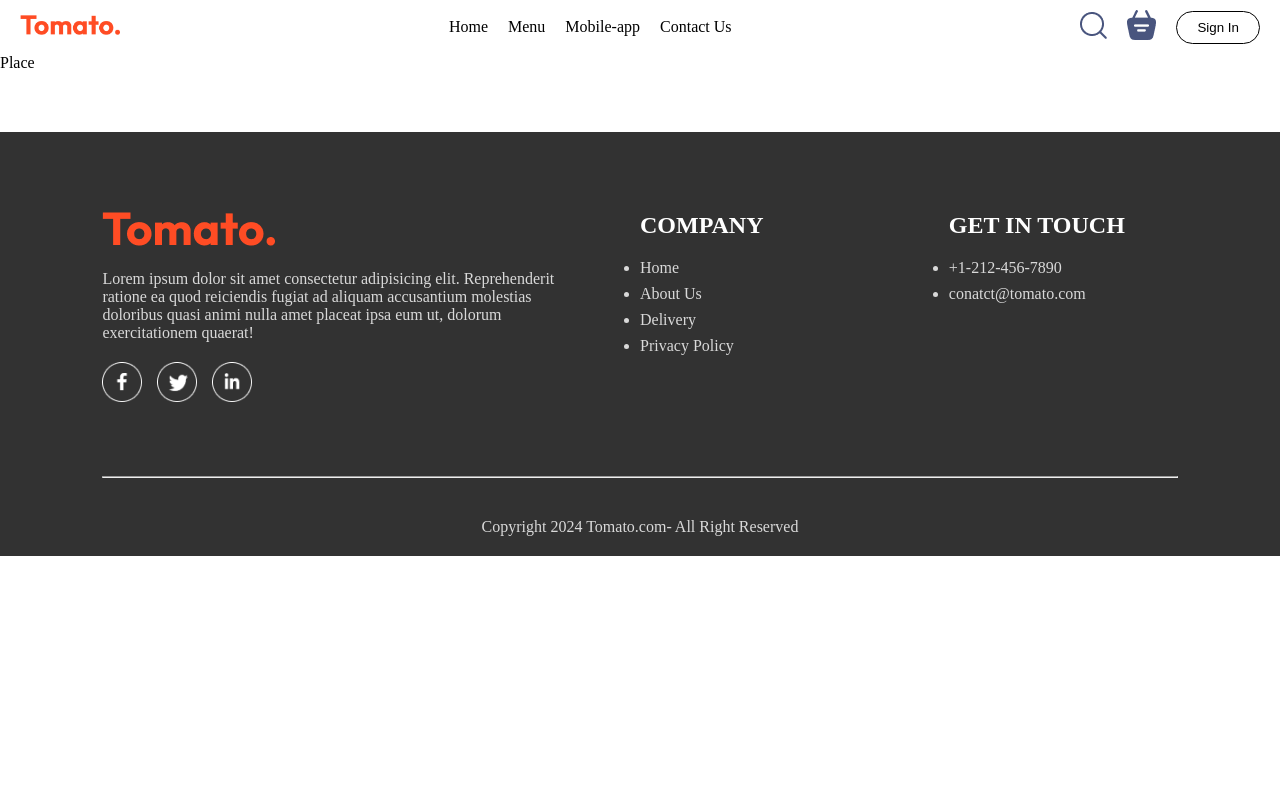
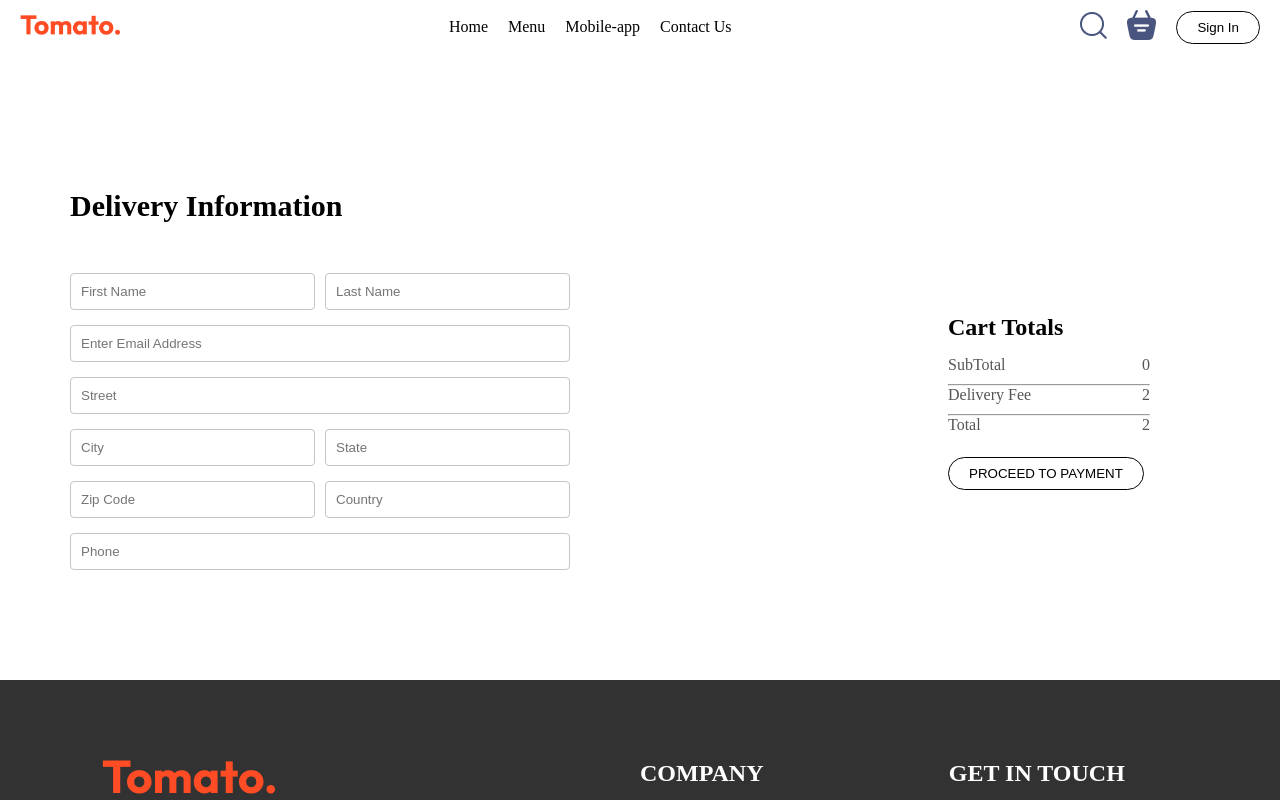
Before and after one commit to HARSH048/Food-Delivery, a React (Vite) app: page /place-order in a window 1280 px wide. Shown: the top 800 px of the page. Built offline with nearby package versions, Linux system fonts and the light colour scheme.

Commit message:
add order page functionality

```diff
--- a/src/pages/Cart/Cart.jsx
+++ b/src/pages/Cart/Cart.jsx
@@ -1,10 +1,13 @@
 import React, { useContext, useEffect, useState } from "react";
 import "./Cart.css";
 import { StoreContext } from "../../context/StoreContext";
+import { useNavigate } from "react-router-dom";
 
 function Cart() {
   const { cartItem, food_list, setCartItem, totalAmount } = useContext(StoreContext);
   const [fixedAmount,setFixedAmount] = useState(0);
+
+  const navigate = useNavigate();
 
   useEffect(()=>{
     setFixedAmount(totalAmount+2);
@@ -85,7 +88,7 @@
                   <p>{fixedAmount}</p>
                 </div>
               </div>
-              <button>PROCEED TO CHECKOUT</button>
+              <button onClick={()=>navigate('/place-order')}>PROCEED TO CHECKOUT</button>
             </div>
            <div className="cart-promocode">
             <div>
--- a/src/pages/PlaceOrder/PlaceOrder.css
+++ b/src/pages/PlaceOrder/PlaceOrder.css
@@ -0,0 +1,62 @@
+.place-order {
+    display: flex;
+    align-items: center;
+    justify-content: space-between;
+    gap: 50px;
+    margin-top: 100px;
+}
+
+.place-order-left {
+    width: 100%;
+    max-width: max(30%,500px);
+    margin-left: 70px;
+}
+
+.place-order-left .title {
+    font-size: 30px;
+    font-weight: 600;
+    margin-bottom: 50px;
+}
+
+.place-order-left input {
+    margin-bottom: 15px;
+    width: 100%;
+    padding: 10px;
+    border: 1px solid #c5c5c5;
+    border-radius: 4px;
+    outline-color: tomato;
+}
+
+.place-order-left .multi-fields {
+    display: flex;
+    gap: 10px;
+}
+
+.place-order-right {
+    width: 100%;
+    max-width: max(40%,500px);
+}
+
+.place-order .cart-totals {
+    margin-top: 30px;
+    margin-left: 50px;
+}
+
+  .cart-total-details {
+    display: flex;
+    justify-content: space-between;
+    margin-bottom: 10px; /* Reduce margin to decrease space between cart total items */
+  }
+
+
+.cart-totals {
+    padding: 130px; /* Reduce padding to decrease space taken by the cart totals */
+  }
+
+  .cart-totals h2 {
+    margin-bottom: 15px;
+  }
+
+  .cart-totals button {
+    margin-top: 13px;
+  }
--- a/src/pages/PlaceOrder/PlaceOrder.jsx
+++ b/src/pages/PlaceOrder/PlaceOrder.jsx
@@ -1,12 +1,62 @@
 import React from 'react'
 import './PlaceOrder.css'
+import { useContext,useState,useEffect } from 'react';
+import { StoreContext } from "../../context/StoreContext";
 
 function PlaceOrder() {
+  const { totalAmount } = useContext(StoreContext);
+  const [fixedAmount,setFixedAmount] = useState(0);
+
+  useEffect(()=>{
+    setFixedAmount(totalAmount+2);
+  },[totalAmount])
+
   return (
-    <div>
-      Place
-    </div>
-  )
+    <form className="place-order">
+      <div className="place-order-left">
+        <p className="title">Delivery Information</p>
+        <div className="multi-fields">
+          <input type="text" placeholder="First Name" />
+          <input type="text" placeholder="Last Name" />
+        </div>
+        <input type="email" placeholder="Enter Email Address" />
+        <input type="text" placeholder="Street" />
+        <div className="multi-fields">
+          <input type="text" placeholder="City" />
+          <input type="text" placeholder="State" />
+        </div>
+        <div className="multi-fields">
+          <input type="text" placeholder="Zip Code" />
+          <input type="text" placeholder="Country" />
+        </div>
+        <input type="text" placeholder="Phone" />
+      </div>
+      <div className="place-order-right">
+        <div className="cart-totals">
+          <h2>Cart Totals</h2>
+          <div>
+            <div className="cart-total-details">
+              <p>SubTotal</p>
+              <p>{totalAmount}</p>
+            </div>
+            <hr />
+            <div className="cart-total-details">
+              <p>Delivery Fee</p>
+              <p>{2}</p>
+            </div>
+            <hr />
+            <div className="cart-total-details">
+              <p>Total</p>
+              <p>{fixedAmount}</p>
+            </div>
+          </div>
+          <button >
+            PROCEED TO PAYMENT
+          </button>
+        </div>
+      </div>
+    </form>
+  );
 }
 
 export default PlaceOrder
```
